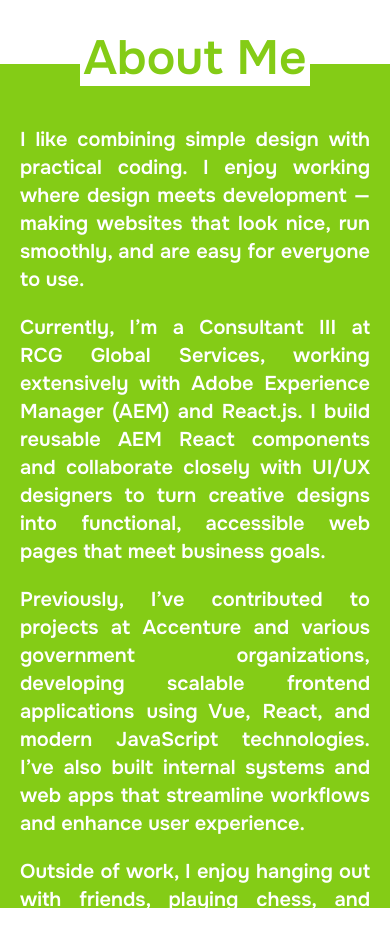
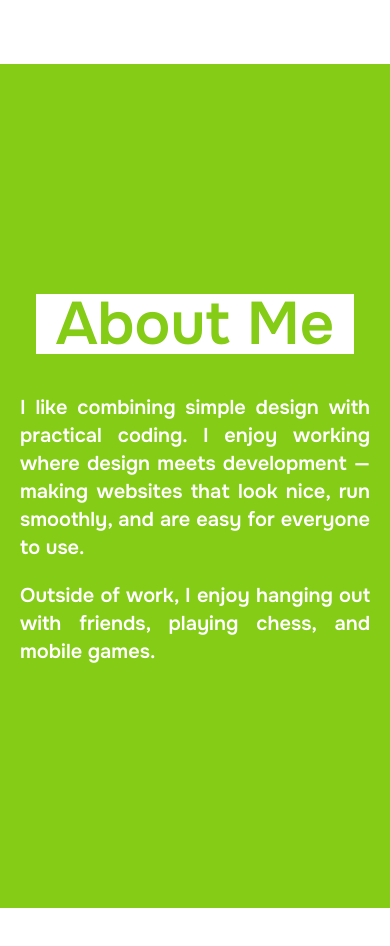
Before and after one commit to marklumba1/my-landing-page, a Next.js app: page / in a window 390 px wide. Shown: the part 780-1726 px from the top of the page. After the commit the page ends 1688 px from the top, so only its background shows below. Built offline with nearby package versions, Linux system fonts and the light colour scheme.

Commit message:
add fixes

```diff
--- a/src/app/page.tsx
+++ b/src/app/page.tsx
@@ -8,30 +8,30 @@ const HomePage: React.FC = () => {
       </section>
       <section
         id="aboutme"
-        className="h-[100vh] bg-lime-500 flex items-center justify-center"
+        className=" bg-lime-500 h-[100vh] flex relative items-center justify-center pb-3"
       >
         <div className="container flex flex-col gap-10 items-center p-5">
-          <h1 className="bg-white text-5xl p-1 font-semibold w-fit text-lime-500">
+          <h1 className="bg-white text-6xl md:text-8xl px-5 font-semibold w-fit text-lime-500 z-20">
             About Me
           </h1>
-          <div className="flex gap-10">
-            <div className="w-1/3 hidden md:block">
+          <div className="flex flex-col md:flex-row items-center gap-10">
+            <div className="w-1/3 hidden lg:block">
               <Image src={"/me.jpg"} width={400} height={400} alt="person" />
             </div>
-            <div className="w-3/3 md:w-2/3 text-xl font-semibold text-white flex flex-col gap-5 text-justify">
+            <div className="w-3/3 lg:w-2/3 text-xl font-semibold text-white flex flex-col gap-5 text-justify">
               <p>
                 I like combining simple design with practical coding. I enjoy
                 working where design meets development — making websites that
                 look nice, run smoothly, and are easy for everyone to use.
               </p>
-              <p>
+              <p className="hidden md:block">
                 Currently, I’m a Consultant III at RCG Global Services, working
                 extensively with Adobe Experience Manager (AEM) and React.js. I
                 build reusable AEM React components and collaborate closely with
                 UI/UX designers to turn creative designs into functional,
                 accessible web pages that meet business goals.
               </p>
-              <p>
+              <p className="hidden md:block">
                 Previously, I’ve contributed to projects at Accenture and
                 various government organizations, developing scalable frontend
                 applications using Vue, React, and modern JavaScript
```
